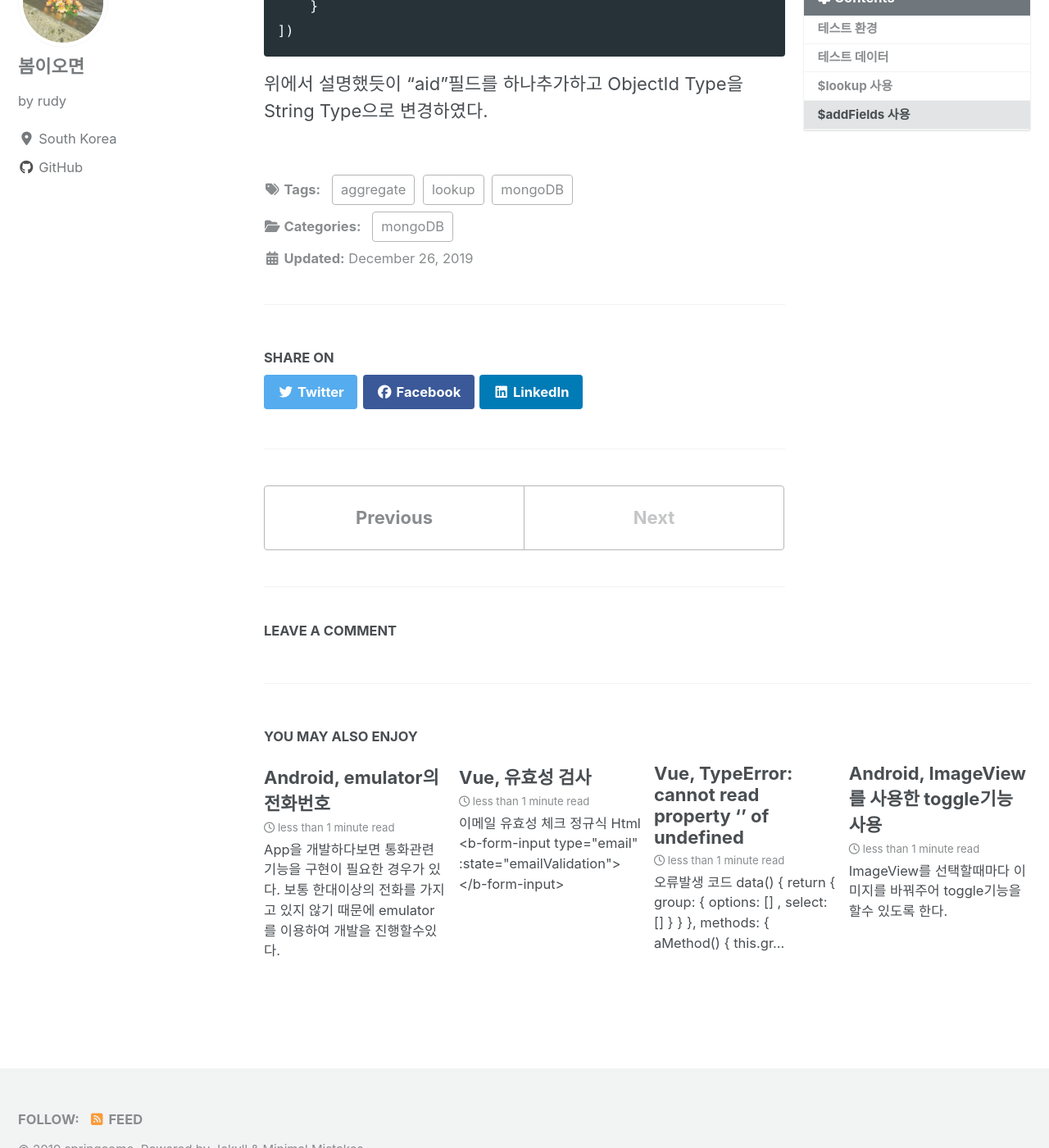
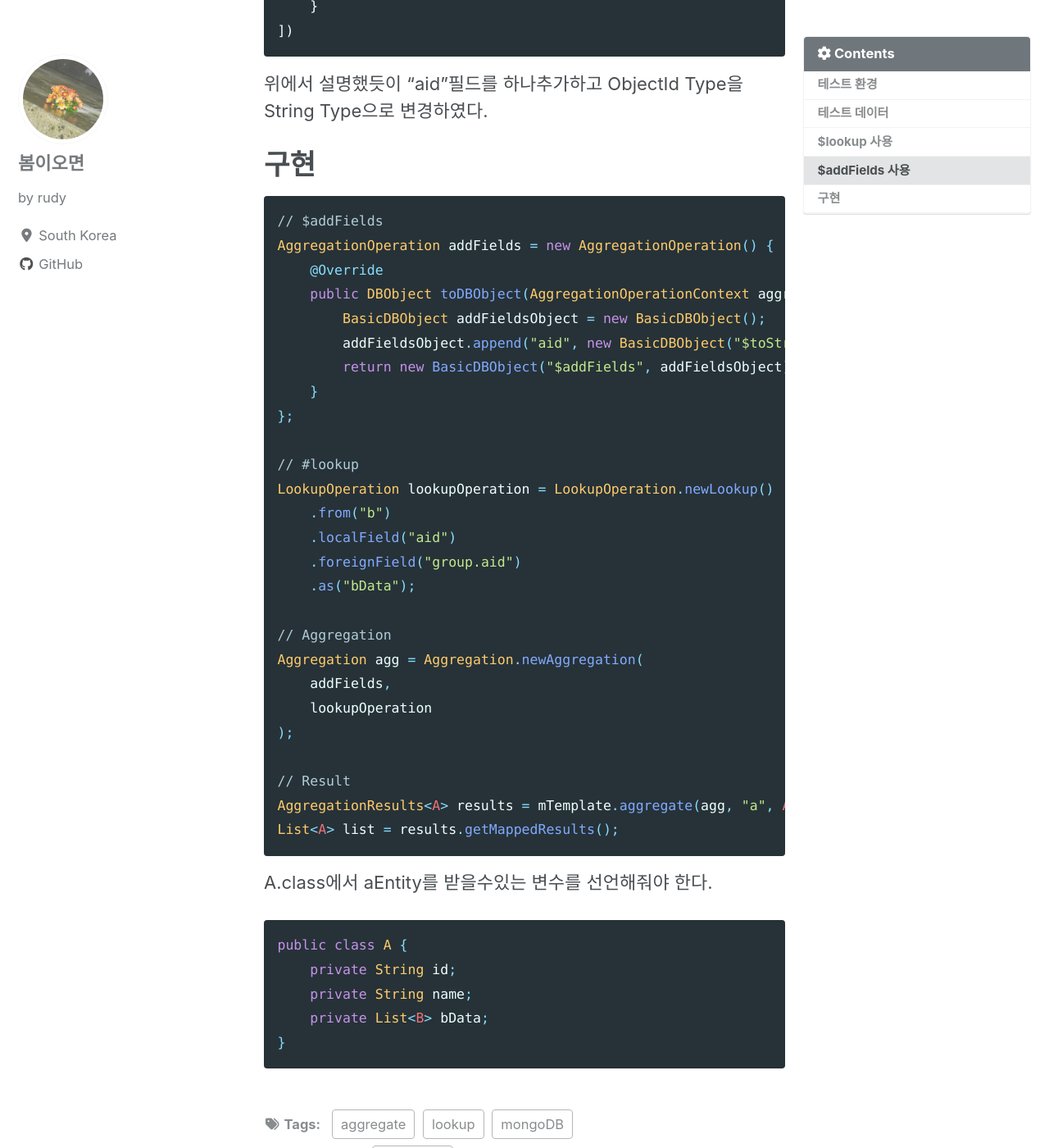
Before and after one commit to springcome/springcome.github.io, a Jekyll site: the page built from _posts/2019-12-26-mongodb-lookup.md, in a window 1280 px wide and 1400 px high, scrolled down 4065 px. Shown: the whole window at 82% size. Built offline with Jekyll 4.4.1, drawn with Linux system fonts in a browser that asks for light colours; cached includes are drawn as plain includes; nearby versions of some CDN libraries; comment, search, counter and statistics services are not loaded.

Commit message:
Update 2019-12-26-mongodb-lookup.md

````diff
--- a/_posts/2019-12-26-mongodb-lookup.md
+++ b/_posts/2019-12-26-mongodb-lookup.md
@@ -130,3 +130,42 @@ db.a.aggregate([
 ])
 ```
 위에서 설명했듯이 "aid"필드를 하나추가하고 ObjectId Type을 String Type으로 변경하였다.
+
+# 구현
+```java
+// $addFields
+AggregationOperation addFields = new AggregationOperation() {
+    @Override
+    public DBObject toDBObject(AggregationOperationContext aggregationOperationContext) {
+        BasicDBObject addFieldsObject = new BasicDBObject();
+        addFieldsObject.append("aid", new BasicDBObject("$toString", "$_id"));
+        return new BasicDBObject("$addFields", addFieldsObject);
+    }
+};
+
+// #lookup
+LookupOperation lookupOperation = LookupOperation.newLookup()
+    .from("b")
+    .localField("aid")
+    .foreignField("group.aid")
+    .as("bData");
+
+// Aggregation
+Aggregation agg = Aggregation.newAggregation(
+    addFields,
+    lookupOperation
+);
+
+// Result
+AggregationResults<A> results = mTemplate.aggregate(agg, "a", A.class);
+List<A> list = results.getMappedResults();
+```
+
+A.class에서 aEntity를 받을수있는 변수를 선언해줘야 한다.
+```java
+public class A {
+    private String id;
+    private String name;
+    private List<B> bData;
+}
+```
````
